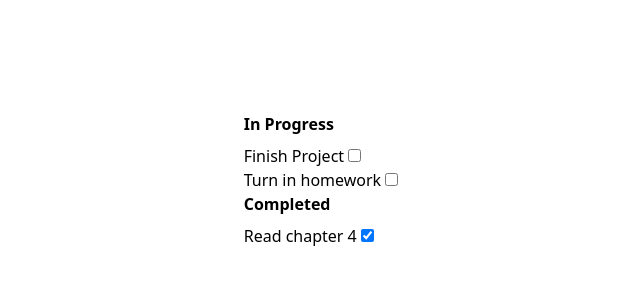
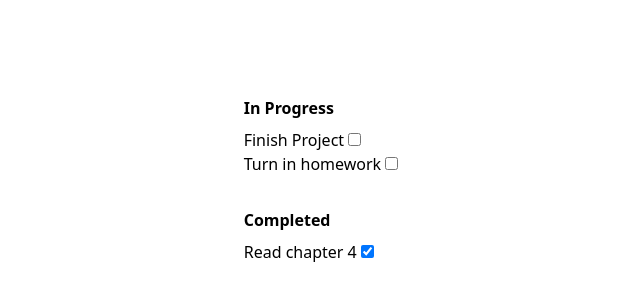
Before and after one commit to Dejan1990/Laracast-Vue, a plain HTML site: page index.html in a window 1280 px wide. Shown: the part 220-520 px from the top of the page, without its empty margins (319-959 px from the left). Drawn offline with nearby package versions, Linux system fonts and the light colour scheme.

Commit message:
Lists, Conditionals, and Computed Properties - part-4 - v-show

```diff
--- a/index.html
+++ b/index.html
@@ -24,7 +24,7 @@
             </ul>
         </section>
 
-        <section>
+        <section v-show="assignments.filter(a => a.complete).length" class="mt-8">
             <h2 class="font-bold mb-2">Completed</h2>
             <ul>
                 <li
```
